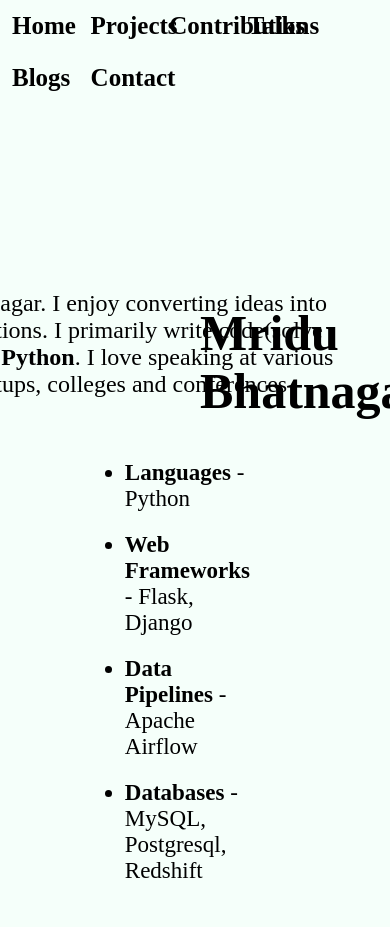
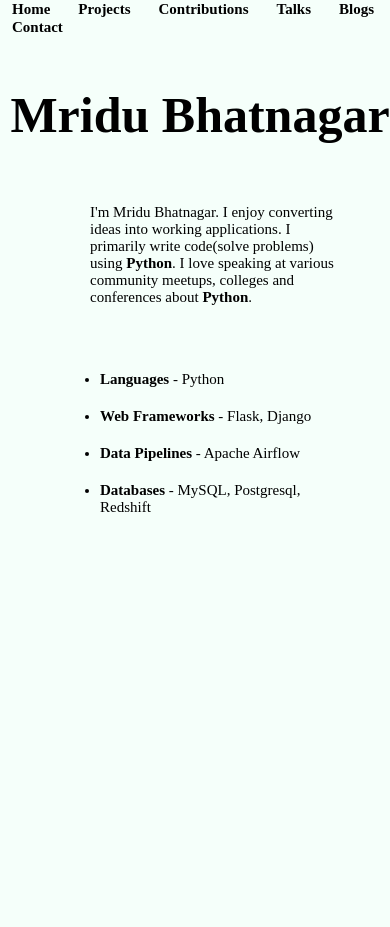
Before and after one commit to mridubhatnagar/portfolio, a Flask app: page / in a window 390 px wide; the page is wider, and only the part inside the window is pictured. After the commit the page ends 512 px from the top of that part, so only its background shows below. Run offline with Flask 2, Linux system fonts and the light colour scheme; some libraries are stand-ins or nearby versions.

Commit message:
media queries added

```diff
--- a/static/css/index.css
+++ b/static/css/index.css
@@ -67,3 +67,37 @@ section {
     margin-top: 100px;
 
 }
+
+
+@media screen and (max-width: 400px) {
+  .nav a {
+    float: none;
+    width: auto;
+    position: relative;
+    font-size: 15px;
+  }
+  h1 {
+    margin-top: 50px;
+    text-align: center;
+    margin-left: 10px;
+  }
+  section {
+    margin-left: 100px;
+    margin-top: 100px;
+  }
+
+  #description {
+    margin-top: -40px;
+    font-size: 15px;
+    width: 250px;
+  }
+  ul {
+    font-size: 15px;
+    width: 250px;
+    margin-top: 50px;
+    margin-right: 40px;
+  }
+  body {
+    position: relative;
+  }
+}
--- a/templates/blogs.html
+++ b/templates/blogs.html
@@ -4,6 +4,7 @@
     <meta charset="UTF-8">
     <title>Blog</title>
     <link rel="stylesheet" type="text/css" href="/static/css/blogs.css">
+    <meta name="viewport" content="width=device-width, initial-scale=1.0">
 </head>
 <body>
     <header class="nav">
--- a/templates/contact.html
+++ b/templates/contact.html
@@ -4,6 +4,7 @@
     <meta charset="UTF-8">
     <title>Contact</title>
     <link rel="stylesheet" type="text/css" href="/static/css/contact.css">
+    <meta name="viewport" content="width=device-width, initial-scale=1.0">
 </head>
 <body>
     <header class="nav">
--- a/templates/contributions.html
+++ b/templates/contributions.html
@@ -4,6 +4,7 @@
     <meta charset="UTF-8">
     <title>contributions</title>
     <link rel="stylesheet" type="text/css" href="/static/css/contributions.css">
+    <meta name="viewport" content="width=device-width, initial-scale=1.0">
 </head>
 <body>
     <header class="nav">
--- a/templates/index.html
+++ b/templates/index.html
@@ -4,6 +4,7 @@
     <meta charset="UTF-8">
     <title>Mridu Bhatnagar</title>
     <link rel="stylesheet" type="text/css" href="/static/css/index.css">
+    <meta name="viewport" content="width=device-width, initial-scale=1.0">
 </head>
 <body>
     <header class="nav">
--- a/templates/projects.html
+++ b/templates/projects.html
@@ -4,6 +4,7 @@
     <meta charset="UTF-8">
     <title>Projects</title>
     <link rel="stylesheet" type="text/css" href="/static/css/projects.css">
+    <meta name="viewport" content="width=device-width, initial-scale=1.0">
 </head>
 <body>
     <header class="nav">
--- a/templates/talks.html
+++ b/templates/talks.html
@@ -4,6 +4,7 @@
     <meta charset="UTF-8">
     <title>Talks</title>
     <link rel="stylesheet" type="text/css" href="/static/css/talks.css">
+    <meta name="viewport" content="width=device-width, initial-scale=1.0">
 </head>
 <body>
     <header class="nav">
```
Also changed, not shown: static/css/blogs.css (+24 -0 lines), static/css/contact.css (+17 -0 lines), static/css/contributions.css (+29 -0 lines), static/css/projects.css (+22 -0 lines), static/css/talks.css (+29 -0 lines), static/css/now.css (deleted).
